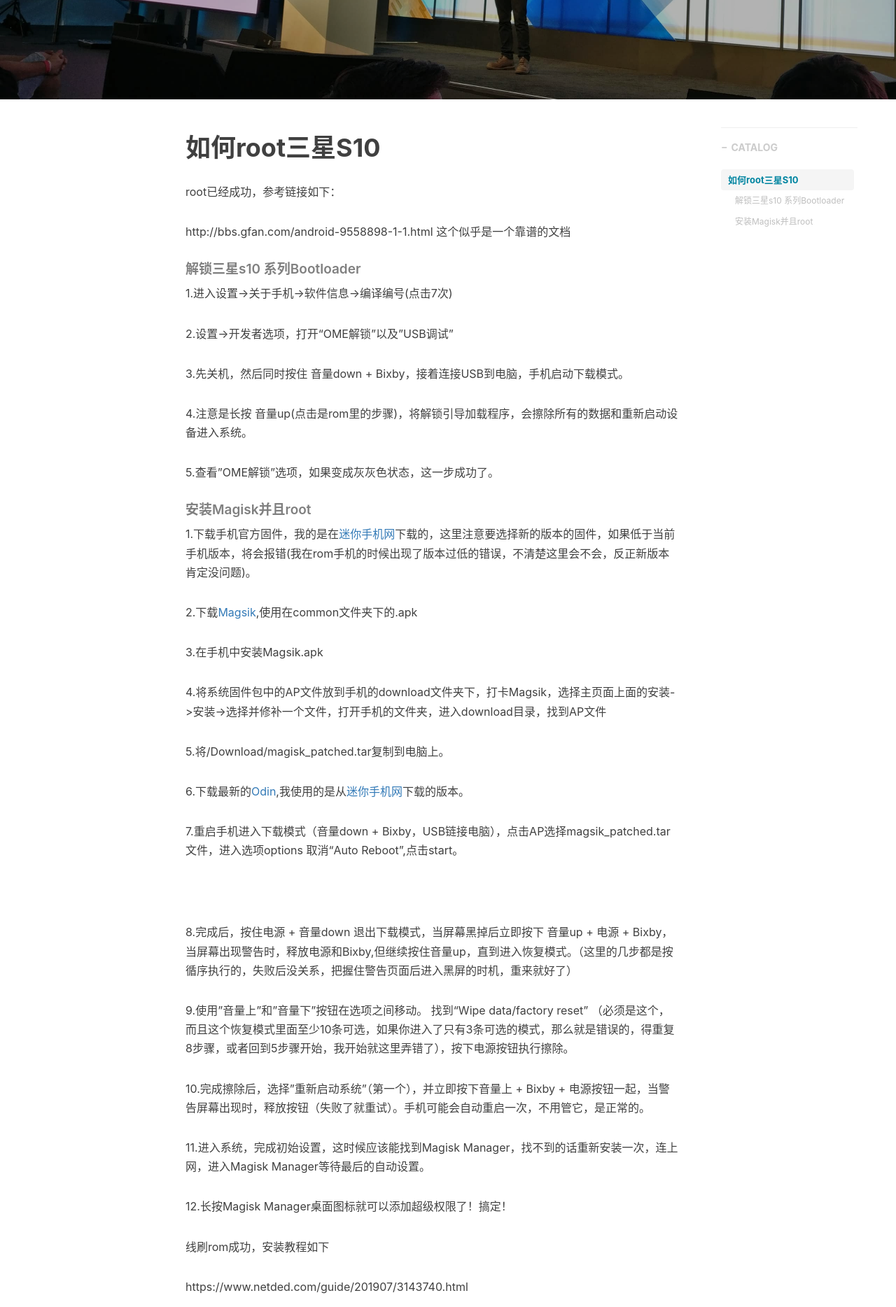
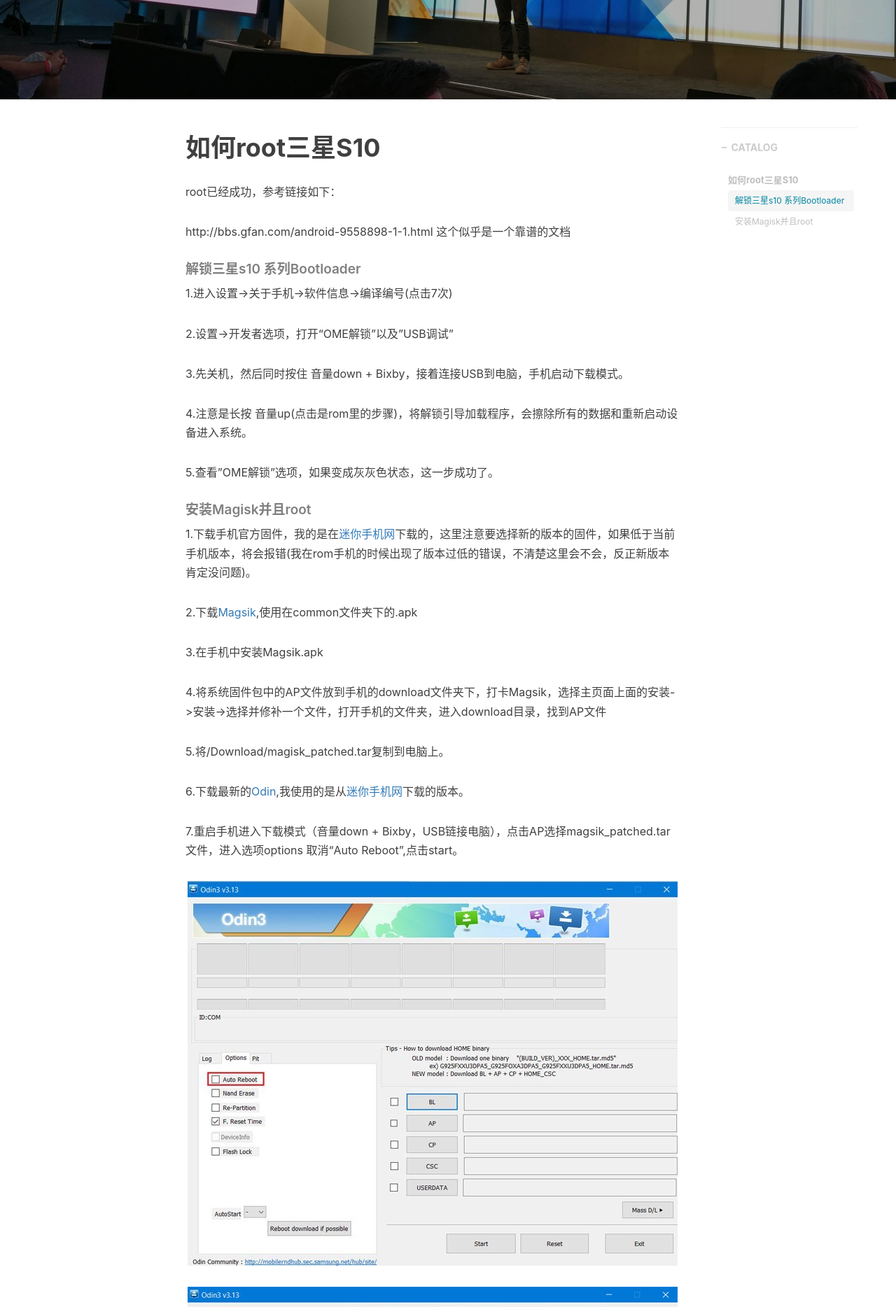
Before and after one commit to bighuang111/bighuang111.github.io, a Jekyll site: the page built from _posts/2019-12-15-root Samsung.markdown, in a window 1280 px wide. Shown: the part 381-2249 px from the top of the page at 70% size. Built offline with Jekyll 4.4.1, drawn with Linux system fonts in a browser that asks for light colours; nearby versions of some CDN libraries; comment, search, counter and statistics services are not loaded.

Commit message:
fix img path

```diff
--- a/_posts/2019-12-15-root Samsung.markdown
+++ b/_posts/2019-12-15-root Samsung.markdown
@@ -47,9 +47,9 @@ http://bbs.gfan.com/android-9558898-1-1.html 这个似乎是一个靠谱的文
 
 7.重启手机进入下载模式（音量down + Bixby，USB链接电脑），点击AP选择magsik_patched.tar文件，进入选项options 取消“Auto Reboot”,点击start。
 
-![](../../img/root-samsung/root-samsung-s10-1.jpg)
+![](https://github.com/bighuang111/bighuang111.github.io/blob/master/img/root-samsung/root-samsung-s10-1.jpg)
 
-![](../../img/root-samsung/root-samsung-s10-2.jpg)
+![](https://github.com/bighuang111/bighuang111.github.io/blob/master/img/root-samsung/root-samsung-s10-2.jpg)
 
 8.完成后，按住电源 + 音量down 退出下载模式，当屏幕黑掉后立即按下 音量up + 电源 + Bixby，当屏幕出现警告时，释放电源和Bixby,但继续按住音量up，直到进入恢复模式。（这里的几步都是按循序执行的，失败后没关系，把握住警告页面后进入黑屏的时机，重来就好了）
 
```
